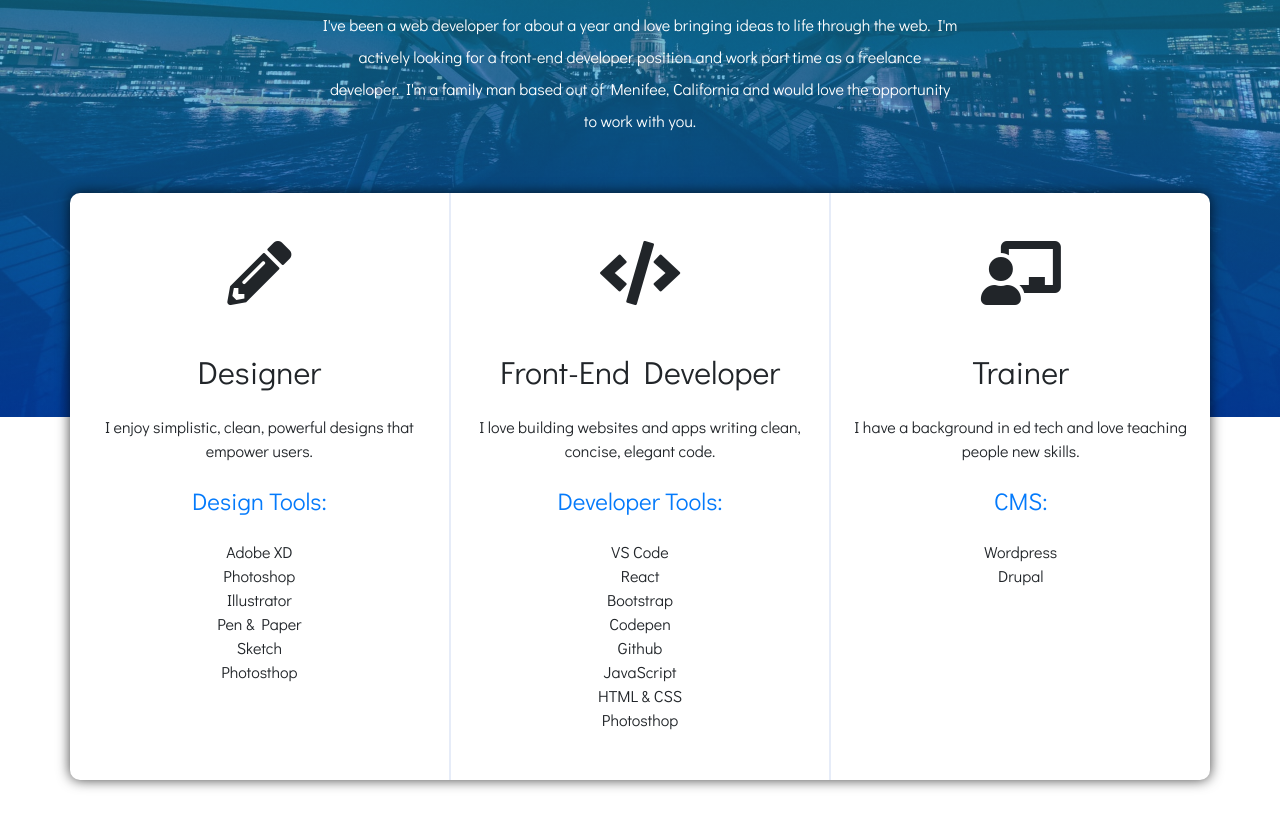
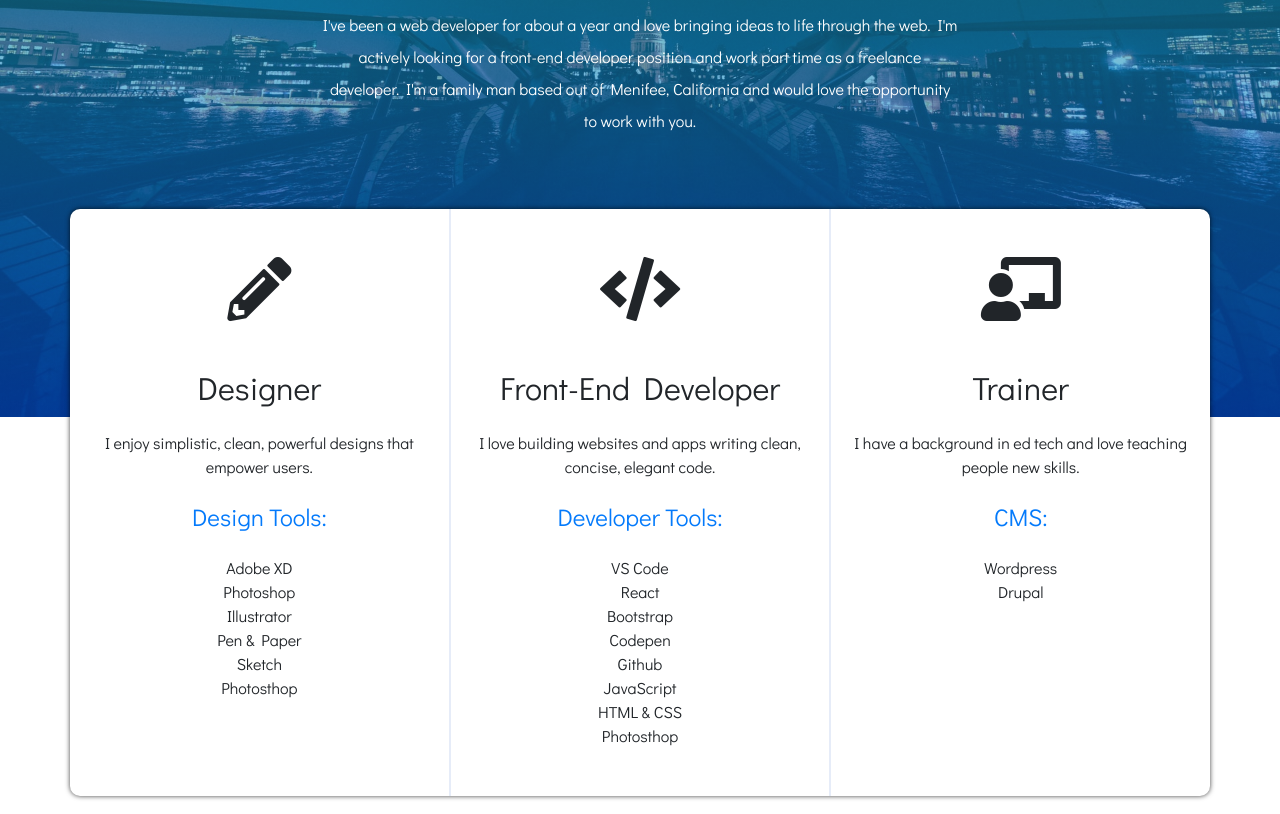
Before and after one commit to j-per/jesseperdue.com, a React (Create React App) app: page / in a window 1280 px wide. Shown: the part 1546-2360 px from the top of the page. Built offline with nearby package versions, Linux system fonts and the light colour scheme.

Commit message:
Changed padding on about overlay and also changed the box-shadow

```diff
--- a/src/components/AboutOverlap.css
+++ b/src/components/AboutOverlap.css
@@ -2,12 +2,12 @@
   list-style-type: none;
   background: white;
   border-radius: 10px;
-  box-shadow: 0px 0px 13px 0px rgba(0, 0, 0, 0.75);
+  box-shadow: 0px 0px 5px 0px rgba(0, 0, 0, 0.75);
 }
 
 .overlap_wrapper {
-  margin-top: -17rem;
-  padding: 3rem;
+  margin-top: -14rem;
+  padding: 1rem;
 }
 .col_1,
 .col_2 {
```
